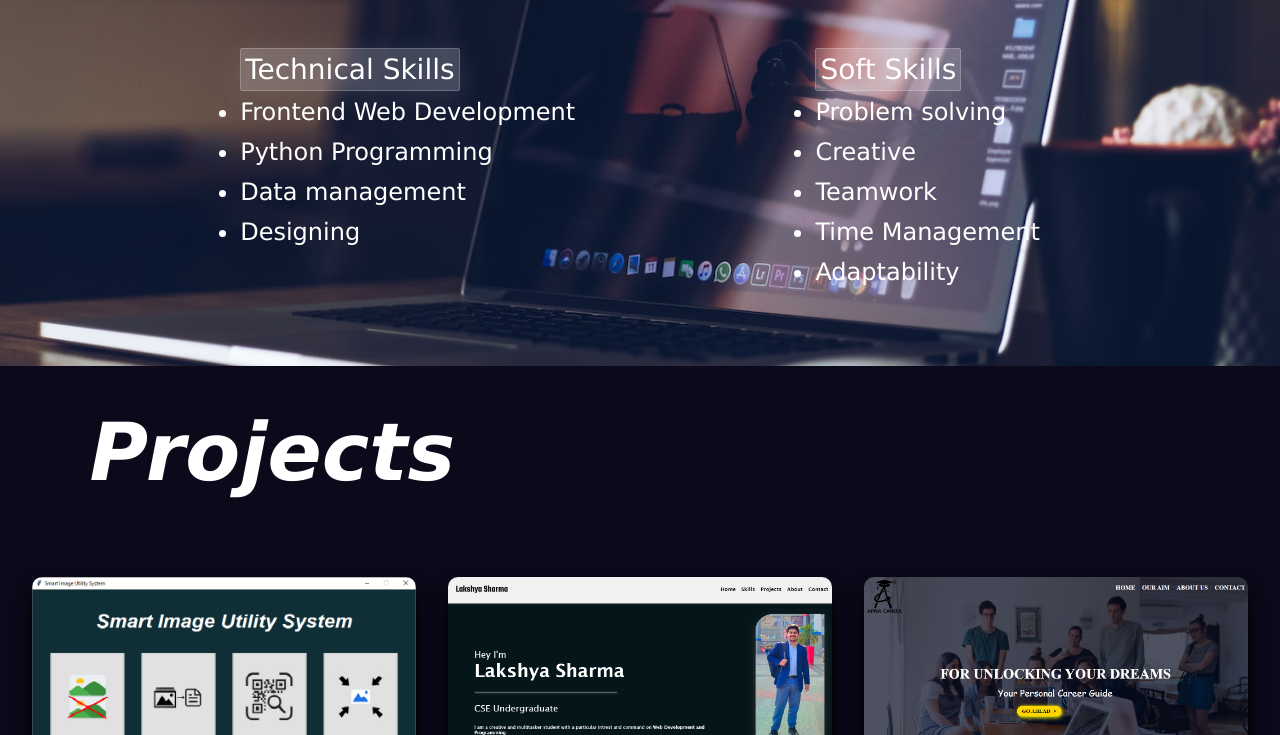
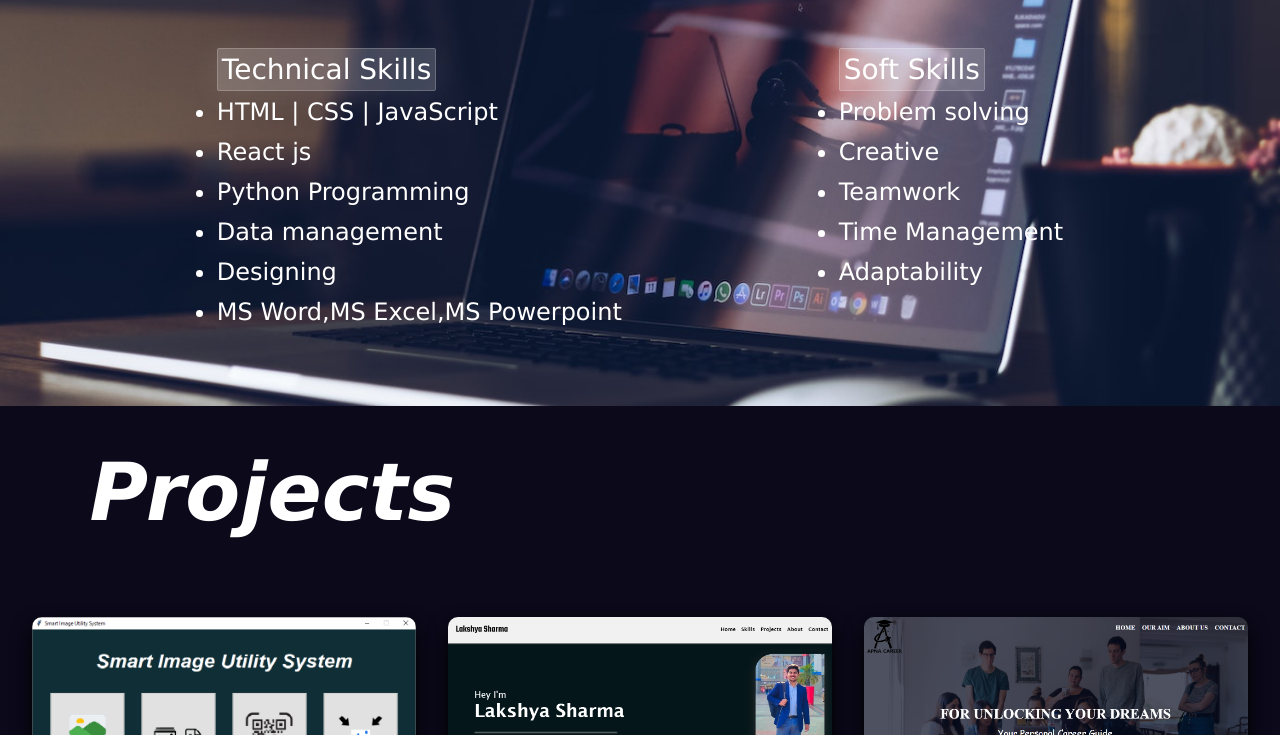
Before and after one commit to lakshya2207/lakshya2207.github.io, a plain HTML site: page index.html in a window 1280 px wide. Shown: the part 1040-1775 px from the top of the page. Drawn offline with Linux system fonts and the light colour scheme.

Commit message:
resume update

```diff
--- a/index.html
+++ b/index.html
@@ -47,10 +47,13 @@
                 <div id="techskill">
                     <a>Technical Skills</a><br>
                 <ul>
-                    <li>Frontend Web Development</li>
+                    <li>HTML | CSS | JavaScript</li>
+                    <li>React js</li>
                     <li>Python Programming</li>
                     <li>Data management</li>
                     <li>Designing</li>
+                    <li>MS Word,MS Excel,MS Powerpoint</li>
+
                 </ul>
             </div>
             <div id="softskill">
```
Also changed, not shown: 1 other file.
